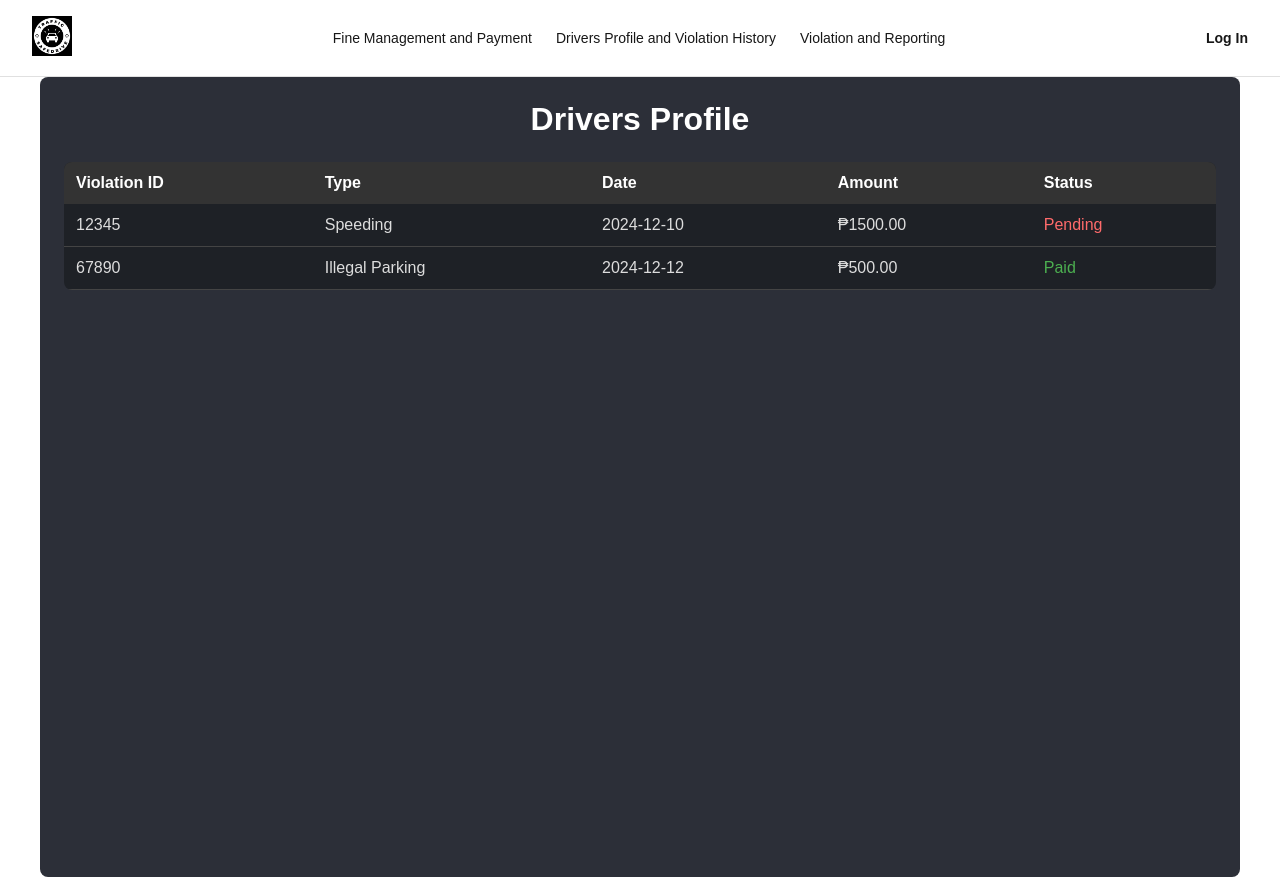
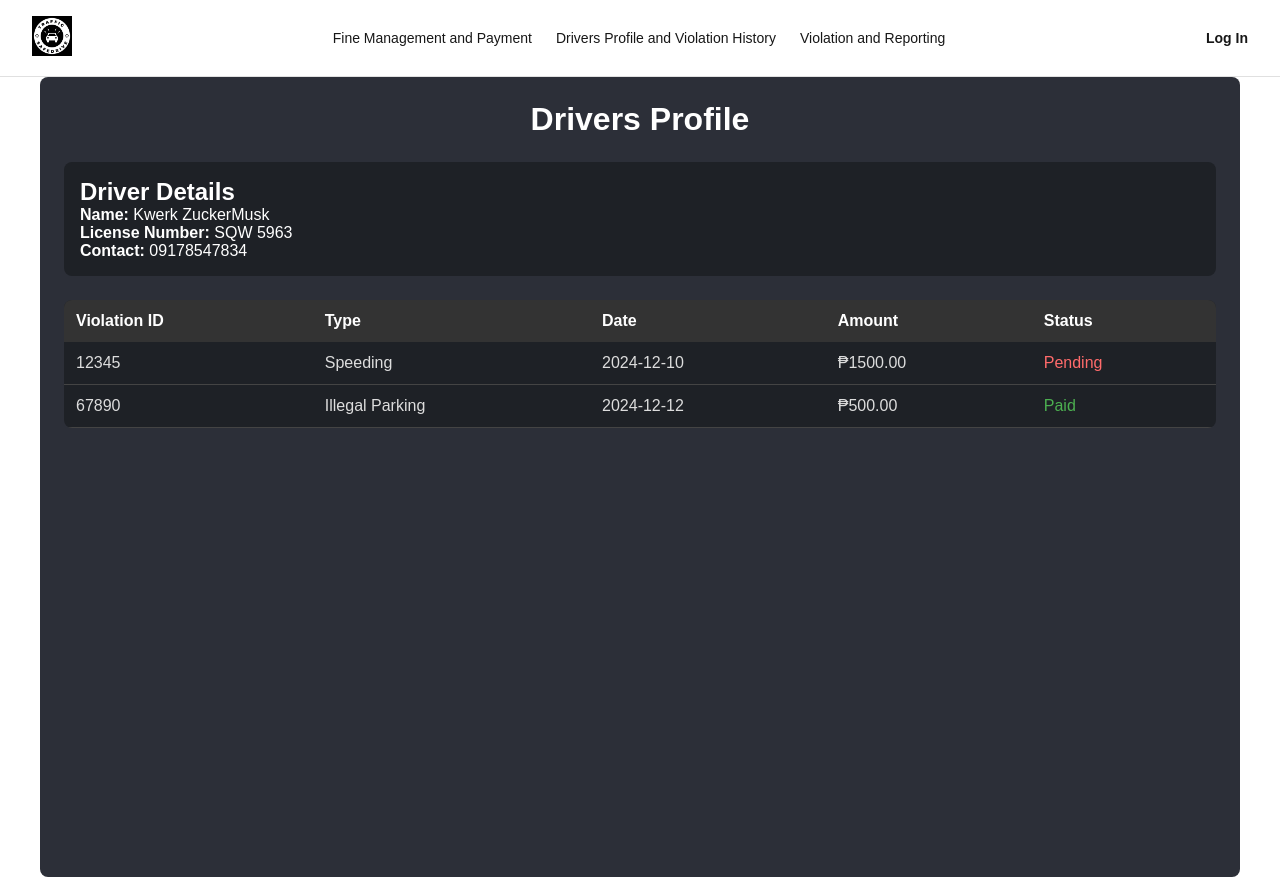
Before and after one commit to bananaNuggets75/traffic-management-system, a Next.js app: page /driversProfile in a window 1280 px wide. Built offline with nearby package versions, Linux system fonts and the light colour scheme.

Commit message:
update: add-drivers-profile

```diff
--- a/app/driversProfile/page.tsx
+++ b/app/driversProfile/page.tsx
@@ -1,10 +1,17 @@
 'use client';
 
-import React from 'react';
+import React, { useState } from 'react';
 import { useViolations } from '../../context/ViolationContext';
 
 const DriversProfilePage = () => {
   const { violations } = useViolations();
+  const [filter, setFilter] = useState('All');
+
+  // Filtering logic
+  const filteredViolations =
+    filter === 'All'
+      ? violations
+      : violations.filter((violation) => violation.status === filter);
 
   return (
     <div
@@ -20,8 +27,24 @@ const DriversProfilePage = () => {
     >
       <h1 style={{ textAlign: 'center', marginBottom: '24px' }}>Drivers Profile</h1>
 
+      {/* Driver Details Section */}
+      <section
+        style={{
+          marginBottom: '24px',
+          padding: '16px',
+          backgroundColor: '#1E2126',
+          borderRadius: '8px',
+        }}
+      >
+        <h2>Driver Details</h2>
+        <p><strong>Name:</strong> Kwerk ZuckerMusk</p>
+        <p><strong>License Number:</strong> SQW 5963</p>
+        <p><strong>Contact:</strong> 09178547834</p>
+      </section>
+
+      {/* Violation History Section */}
       <div>
-        {violations.length > 0 ? (
+        {filteredViolations.length > 0 ? (
           <table
             style={{
               width: '100%',
@@ -41,7 +64,7 @@ const DriversProfilePage = () => {
               </tr>
             </thead>
             <tbody>
-              {violations.map((violation) => (
+              {filteredViolations.map((violation) => (
                 <tr key={violation.id} style={rowStyle}>
                   <td style={cellStyle}>{violation.id}</td>
                   <td style={cellStyle}>{violation.type}</td>
```
